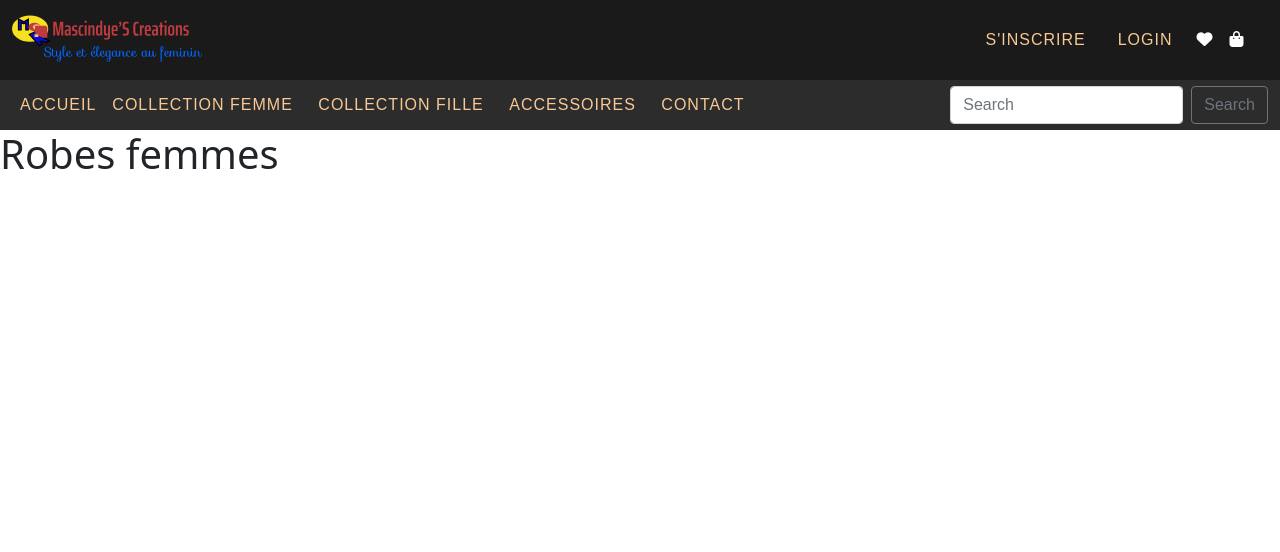
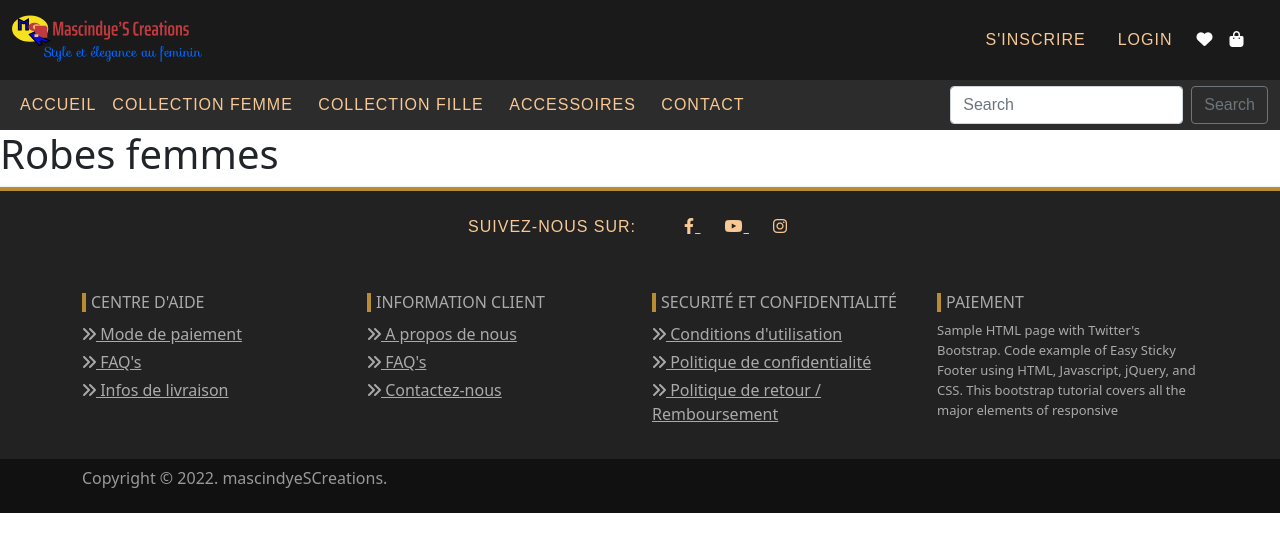
Before and after one commit to Salimatou-S/mascindyesCreations, a Symfony app: template templates/page/femme.html.twig in a window 1280 px wide. Shown: the top 552 px of the page. Run offline with Twig, Linux system fonts and the light colour scheme; the template is opened without the code that fills it, so the values that code supplies are empty; some libraries are stand-ins or nearby versions; some web fonts are replaced.

```diff
--- a/public/mascindye/css/style.css
+++ b/public/mascindye/css/style.css
@@ -249,3 +249,65 @@ img {
     font-weight: 800;
   }
  */
+
+
+ /*essai footer*/
+
+
+.separation {
+  background-color: #cdcdcd;
+  height: 1px;
+  margin-top: 0px !important;
+  margin-bottom: 0px !important;
+}
+footer.nb-footer {
+background: #222;
+border-top: 4px solid #b78c33; }
+footer.nb-footer .about {
+margin: 0 auto;
+margin-top: 40px;
+max-width: 1170px;
+text-align: center; }
+footer.nb-footer .about p {
+font-size: 13px;
+color: #999;
+margin-top: 30px; }
+footer.nb-footer .about .social-media {
+margin-top: 15px;
+}
+footer.nb-footer .about .social-media ul li a {
+display: inline-block;
+width: 45px;
+height: 45px;
+line-height: 45px;
+border-radius: 50%;
+font-size: 16px;
+color: #b78c33;
+border: 1px solid rgba(255, 255, 255, 0.3); }
+footer.nb-footer .about .social-media ul li a:hover {
+background: #b78c33;
+color: #fff;
+border-color: #b78c33; }
+footer.nb-footer .footer-info-single {
+margin-top: 30px; }
+footer.nb-footer .footer-info-single .title {
+color: #aaa;
+text-transform: uppercase;
+font-size: 16px;
+border-left: 4px solid #b78c33;
+padding-left: 5px; }
+footer.nb-footer .footer-info-single ul li a {
+display: block;
+color: #aaa;
+padding: 2px 0; }
+footer.nb-footer .footer-info-single ul li a:hover {
+color: #b78c33; }
+footer.nb-footer .footer-info-single p {
+font-size: 13px;
+line-height: 20px;
+color: #aaa; }
+footer.nb-footer .copyright {
+margin-top: 15px;
+background: #111;
+padding: 7px 0;
+color: #999; }
--- a/src/Repository/ProduitRepository.php
+++ b/src/Repository/ProduitRepository.php
@@ -17,6 +17,7 @@ use Doctrine\Persistence\ManagerRegistry;
 class ProduitRepository extends ServiceEntityRepository
 {
     public function __construct(ManagerRegistry $registry)
+    /* L'argument ManagerRegistry $registry indique à Symfony d' injecter le service Doctrine dans la méthode du contrôleur. */
     {
         parent::__construct($registry, Produit::class);
     }
@@ -25,8 +26,11 @@ class ProduitRepository extends ServiceEntityRepository
     {
         $this->getEntityManager()->persist($entity);
 
+        /* L'appel persist($entity) indique à Doctrine de "gérer" l'objet $entity. Cela n'entraîne pas l'envoi d'une requête à la base de données.*/
+
         if ($flush) {
             $this->getEntityManager()->flush();
+           /*  Lorsque la méthode flush() est appelée, Doctrine parcourt tous les objets qu'il gère pour voir s'ils doivent être conservés dans la base de données. Si l'objet n'existent pas dans la base de données, le gestionnaire d'entités exécute une requête INSERT, créant une nouvelle ligne dans la table produit. */
         }
     }
 
--- a/templates/mascindye.html.twig
+++ b/templates/mascindye.html.twig
@@ -168,6 +168,135 @@
 		</header>
 		{% block body %}{% endblock %}
 
+		<hr class="separation">
+		<footer class="nb-footer">
+			<section
+				class="d-flex justify-content-center  p-4">
+				<!-- Left -->
+				<div class="me-5 d-none d-lg-block">
+					<span>Suivez-nous sur:</span>
+				</div>
+				<!-- Left -->
+
+				<!-- Right -->
+				<div>
+					<a href="" class="me-4 text-reset">
+						<i class="fab fa-facebook-f"></i>
+					</a>
+					{# <a href="" class="me-4 text-reset">
+						<i class="fab fa-twitter"></i>
+					</a> #}
+					<a href="" class="me-4 text-reset">
+						<i class="fab fa-youtube"></i>
+					</a>
+					<a href="" class="me-4 text-reset">
+						<i class="fab fa-instagram"></i>
+					</a>
+					{# <a href="" class="me-4 text-reset">
+						<i class="fab fa-linkedin"></i>
+					</a> #}
+				</div>
+				<!-- Right -->
+			</section>
+			<div class="container">
+				<div class="row">
+					<div class="col-sm-12">
+
+					</div>
+
+					<div class="col-md-3 col-sm-6">
+						<div class="footer-info-single">
+							<h2 class="title">Centre d'aide</h2>
+							<ul class="list-unstyled">
+								<li>
+									<a href="http://www.nextbootstrap.com/" title="">
+										<i class="fa fa-angle-double-right"></i>
+										Mode de paiement</a>
+								</li>
+								<li>
+									<a href="http://www.nextbootstrap.com/" title="">
+										<i class="fa fa-angle-double-right"></i>
+										FAQ's</a>
+								</li>
+								<li>
+									<a href="http://www.nextbootstrap.com/" title="">
+										<i class="fa fa-angle-double-right"></i>
+										Infos de livraison</a>
+								</li>
+							</ul>
+						</div>
+					</div>
+
+					<div class="col-md-3 col-sm-6">
+						<div class="footer-info-single">
+							<h2 class="title">Information Client</h2>
+							<ul class="list-unstyled">
+								<li>
+									<a href="http://www.nextbootstrap.com/" title="">
+										<i class="fa fa-angle-double-right"></i>
+										A propos de nous</a>
+								</li>
+								<li>
+									<a href="http://www.nextbootstrap.com/" title="">
+										<i class="fa fa-angle-double-right"></i>
+										FAQ's</a>
+								</li>
+
+								<li>
+									<a href="http://www.nextbootstrap.com/" title="">
+										<i class="fa fa-angle-double-right"></i>
+										Contactez-nous</a>
+								</li>
+							</ul>
+						</div>
+					</div>
+
+					<div class="col-md-3 col-sm-6">
+						<div class="footer-info-single">
+							<h2 class="title">Securité et confidentialité</h2>
+							<ul class="list-unstyled">
+								<li>
+									<a href="http://www.nextbootstrap.com/" title="">
+										<i class="fa fa-angle-double-right"></i>
+										Conditions d'utilisation</a>
+								</li>
+								<li>
+									<a href="http://www.nextbootstrap.com/" title="">
+										<i class="fa fa-angle-double-right"></i>
+										Politique de confidentialité</a>
+								</li>
+								<li>
+									<a href="http://www.nextbootstrap.com/" title="">
+										<i class="fa fa-angle-double-right"></i>
+										Politique de retour / Remboursement</a>
+								</li>
+							</ul>
+						</div>
+					</div>
+
+					<div class="col-md-3 col-sm-6">
+						<div class="footer-info-single">
+							<h2 class="title">Paiement</h2>
+							<p>Sample HTML page with Twitter's Bootstrap. Code example of Easy Sticky Footer using HTML, Javascript, jQuery, and CSS. This bootstrap tutorial covers all the major elements of responsive</p>
+
+						</div>
+					</div>
+				</div>
+			</div>
+
+			<section class="copyright">
+				<div class="container">
+					<div class="row">
+						<div class="col-sm-6">
+							<p>Copyright © 2022. mascindyeSCreations.</p>
+						</div>
+						<div class="col-sm-6"></div>
+					</div>
+				</div>
+			</section>
+		</footer>
+
+
 		<script src="https://cdn.jsdelivr.net/npm/bootstrap@5.0.2/dist/js/bootstrap.bundle.min.js" integrity="sha384-MrcW6ZMFYlzcLA8Nl+NtUVF0sA7MsXsP1UyJoMp4YLEuNSfAP+JcXn/tWtIaxVXM" crossorigin="anonymous"></script>
 
 	</body>
--- a/templates/registration/register.html.twig
+++ b/templates/registration/register.html.twig
@@ -20,6 +20,9 @@
 						{{ form_row(registrationForm.plainPassword, {
             label: 'Mot de passe'
         }) }}
+						{{ form_row(registrationForm.pseudo, {
+            label: 'Pseudo'
+        }) }}
 						{{ form_row(registrationForm.agreeTerms, {
             label: 'J\'accepte les conditions générales d\'utilisation et de vente'
         }) }}
```
Also changed, not shown: 1 other file. Lines whose indentation alone changed are shown as unchanged.
